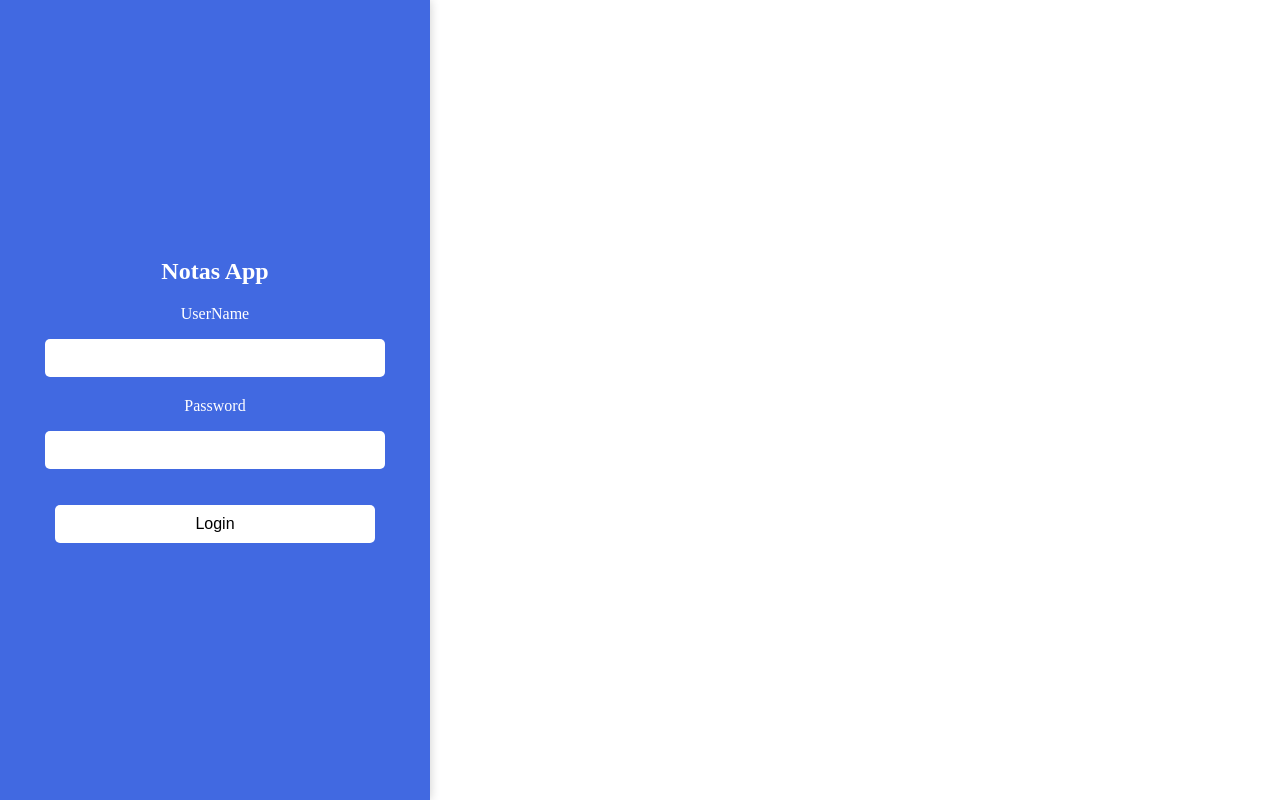
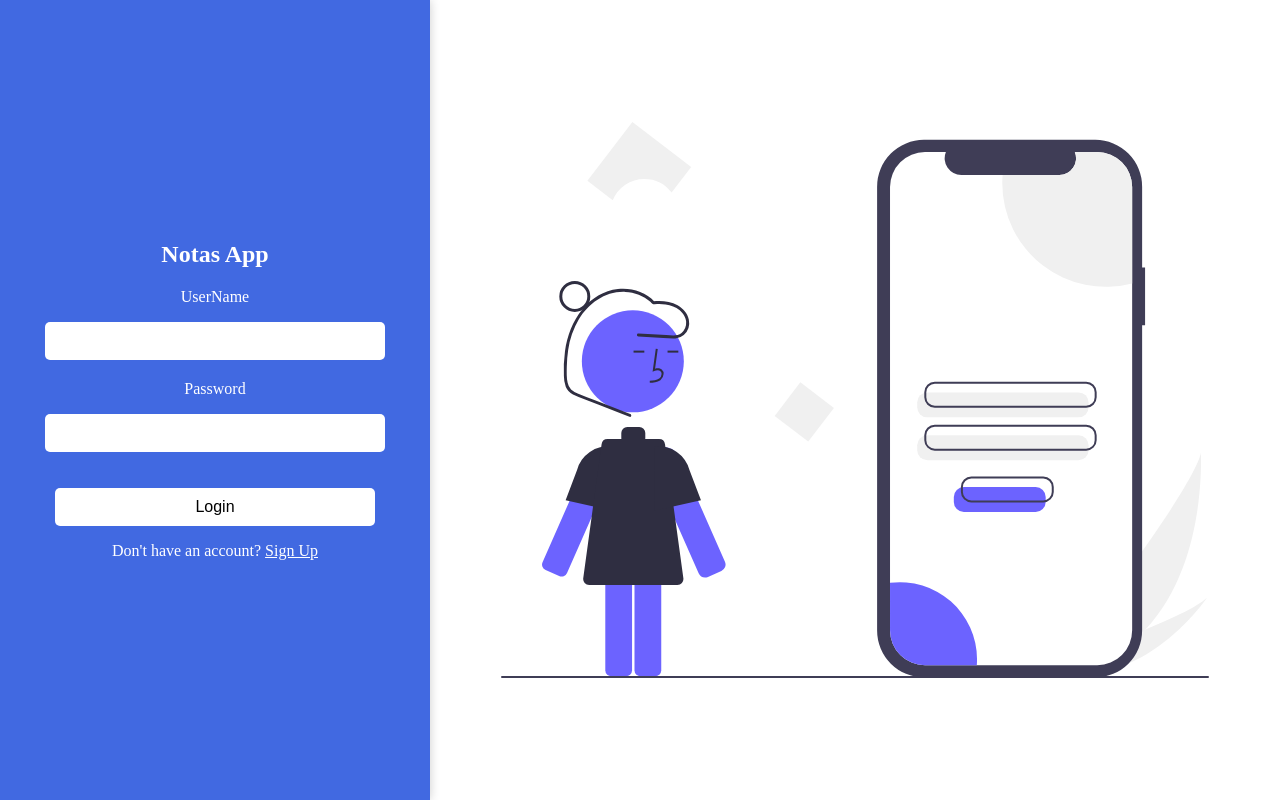
Before and after one commit to EmilioVigil/AppNotas, a React (Vite) app: page /login in a window 1280 px wide. Built offline with nearby package versions, Linux system fonts and the light colour scheme.

Commit message:
-Agregue un link al componente Login.jsx para que vaya a la ruta del componente sign Up. -Agregue un poco de estilos.

```diff
--- a/src/components/login/Login.jsx
+++ b/src/components/login/Login.jsx
@@ -4,8 +4,8 @@ import { useState } from "react";
 // Importamos los servicios
 import { loginUser } from "../../services/Login";
 // Style
-import { ContainerLogin, FormContainer } from "./Login.styled";
-
+import { ContainerLogin, FormContainer, ImageContainer } from "./Login.styled";
+import LoginImg from '../../../public/Login.svg'
 export function Login() {
 
     const [userName, setUserName] = useState('');
@@ -70,7 +70,11 @@ export function Login() {
                         errorMessage ? <p className="errorMessage">{errorMessage}</p> : ''
                     }
                     <button type="submit">Login</button>
+                    <p>Don't have an account? <a href="http://localhost:5173/singup">Sign Up</a> </p>
                 </FormContainer>
+                <ImageContainer>
+                    <img src={LoginImg} alt="imagen-Login" />
+                </ImageContainer>
 
             </ContainerLogin>
 
--- a/src/components/login/Login.styled.js
+++ b/src/components/login/Login.styled.js
@@ -67,6 +67,27 @@ const FormContainer = styled.form`
   padding: 0.5rem;
  }
 
+ p{
+   color: #fff;
+    margin-top: 1rem;
+   a{
+    color:white;
+   }
+ }
+
+`
+
+const ImageContainer = styled.div`
+  flex: 1;
+  display: flex;
+  justify-content: center;
+  align-items: center;
+
+  img{
+      max-width: 100%;
+      max-height: 100%;
+
+  }
 `
 
 
@@ -76,5 +97,5 @@ const FormContainer = styled.form`
 export {
   ContainerLogin,
   FormContainer,
-
+  ImageContainer
 }
```
Also changed, not shown: src/components/LoginScreen/LoginScreen.styled.js (line endings or trailing spaces).
